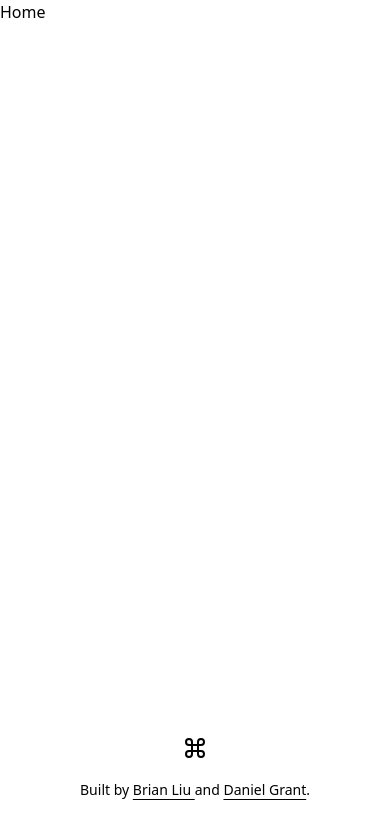
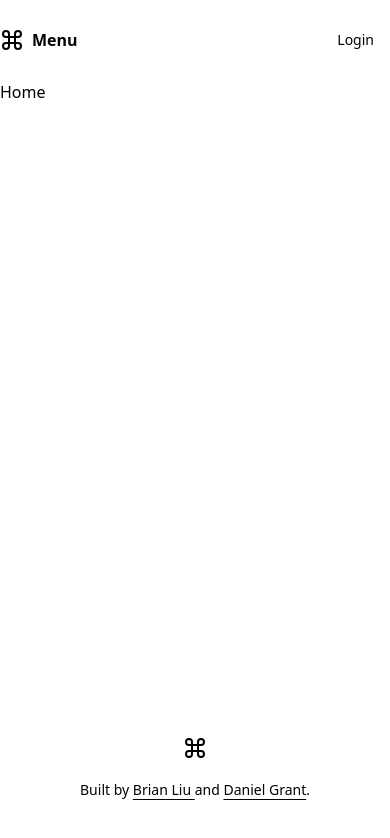
Before and after one commit to scotoplane/aicoach, a Next.js app: page / in a window 390 px wide. Shown: the top 838 px of the page. Built offline with nearby package versions, Linux system fonts and the light colour scheme.

Commit message:
Somewhat reasonable first page

```diff
--- a/app/(main)/layout.tsx
+++ b/app/(main)/layout.tsx
@@ -1,15 +1,35 @@
-// import Link from 'next/link';
+import Link from 'next/link';
 
+import homeConfig from '@/config/home';
+import cn from '@/lib/utils';
+import { buttonVariants } from '@/components/ui/button';
+import MainNav from '@/components/main-nav';
 import SiteFooter from '@/components/site-footer';
 
 interface MainLayoutProps {
   children: React.ReactNode;
 }
 
-export default function MainLayout({ children }: MainLayoutProps) {
+export default async function MainLayout({ children }: MainLayoutProps) {
   return (
-    <div className="flex flex-col min-h-screen">
-      <main className="flex-grow">{children}</main>
+    <div className="flex min-h-screen flex-col">
+      <header className="container z-40 bg-background">
+        <div className="flex h-20 items-center justify-between py-6">
+          <MainNav items={homeConfig.mainNav} />
+          <nav>
+            <Link
+              href="/login"
+              className={cn(
+                buttonVariants({ variant: 'secondary', size: 'sm' }),
+                'px-4',
+              )}
+            >
+              Login
+            </Link>
+          </nav>
+        </div>
+      </header>
+      <main className="flex-1">{children}</main>
       <SiteFooter />
     </div>
   );
--- /dev/null
+++ b/components/main-nav.tsx
@@ -0,0 +1,61 @@
+'use client';
+
+import * as React from 'react';
+import Link from 'next/link';
+import { useSelectedLayoutSegment } from 'next/navigation';
+
+import { MainNavItem } from 'types';
+import siteConfig from '@/config/site';
+import cn from '@/lib/utils';
+import { Icons } from '@/components/icons';
+import MobileNav from '@/components/mobile-nav';
+
+interface MainNavProps {
+  items?: MainNavItem[]
+  children?: React.ReactNode
+}
+
+export default function MainNav({ items, children }: MainNavProps) {
+  const segment = useSelectedLayoutSegment();
+  const [showMobileMenu, setShowMobileMenu] = React.useState<boolean>(false);
+
+  return (
+    <div className="flex gap-6 md:gap-10">
+      <Link href="/" className="hidden items-center space-x-2 md:flex">
+        <Icons.logo />
+        <span className="hidden font-bold sm:inline-block">
+          {siteConfig.name}
+        </span>
+      </Link>
+      {items?.length ? (
+        <nav className="hidden gap-6 md:flex">
+          {items?.map((item, index) => (
+            <Link
+              key={index}
+              href={item.disabled ? '#' : item.href}
+              className={cn(
+                'flex items-center text-lg font-medium transition-colors hover:text-foreground/80 sm:text-sm',
+                item.href.startsWith(`/${segment}`)
+                  ? 'text-foreground'
+                  : 'text-foreground/60',
+                item.disabled && 'cursor-not-allowed opacity-80',
+              )}
+            >
+              {item.title}
+            </Link>
+          ))}
+        </nav>
+      ) : null}
+      <button
+        className="flex items-center space-x-2 md:hidden"
+        onClick={() => setShowMobileMenu(!showMobileMenu)}
+      >
+        {showMobileMenu ? <Icons.close /> : <Icons.logo />}
+        <span className="font-bold">Menu</span>
+      </button>
+      {showMobileMenu && items && (
+        <MobileNav items={items}>{children}</MobileNav>
+      )}
+    </div>
+  );
+}
--- /dev/null
+++ b/components/mobile-nav.tsx
@@ -0,0 +1,47 @@
+import * as React from 'react';
+import Link from 'next/link';
+
+import { MainNavItem } from 'types';
+import siteConfig from '@/config/site';
+import cn from '@/lib/utils';
+import { Icons } from '@/components/icons';
+import { useLockBody } from '@/hooks/use-lock-body';
+
+interface MobileNavProps {
+  items: MainNavItem[];
+  children?: React.ReactNode;
+}
+
+export default function MobileNav({ items, children }: MobileNavProps) {
+  useLockBody();
+
+  return (
+    <div
+      className={cn(
+        'fixed inset-0 top-16 z-50 grid h-[calc(100vh-4rem)] grid-flow-row auto-rows-max overflow-auto p-6 pb-32 shadow-md animate-in slide-in-from-bottom-80 md:hidden',
+      )}
+    >
+      <div className="relative z-20 grid gap-6 rounded-md bg-popover p-4 text-popover-foreground shadow-md">
+        <Link href="/" className="flex items-center space-x-2">
+          <Icons.logo />
+          <span className="font-bold">{siteConfig.name}</span>
+        </Link>
+        <nav className="grid grid-flow-row auto-rows-max text-sm">
+          {items.map((item, index) => (
+            <Link
+              key={index}
+              href={item.disabled ? '#' : item.href}
+              className={cn(
+                'flex w-full items-center rounded-md p-2 text-sm font-medium hover:underline',
+                item.disabled && 'cursor-not-allowed opacity-60',
+              )}
+            >
+              {item.title}
+            </Link>
+          ))}
+        </nav>
+        {children}
+      </div>
+    </div>
+  );
+}
--- /dev/null
+++ b/config/home.ts
@@ -0,0 +1,16 @@
+import { HomeConfig } from 'types';
+
+const homeConfig: HomeConfig = {
+  mainNav: [
+    {
+      title: 'About',
+      href: '/#about',
+    },
+    {
+      title: 'Contact',
+      href: '/contact',
+    },
+  ],
+};
+
+export default homeConfig;
--- /dev/null
+++ b/hooks/use-lock-body.ts
@@ -0,0 +1,12 @@
+import * as React from 'react';
+
+// @see https://usehooks.com/useLockBodyScroll.
+export default function useLockBody() {
+  React.useLayoutEffect((): (() => void) => {
+    const originalStyle: string = window.getComputedStyle(
+      document.body,
+    ).overflow;
+    document.body.style.overflow = 'hidden';
+    return () => (document.body.style.overflow = originalStyle);
+  }, []);
+}
```
Also changed, not shown: types/index.d.ts (+12 -0 lines).
